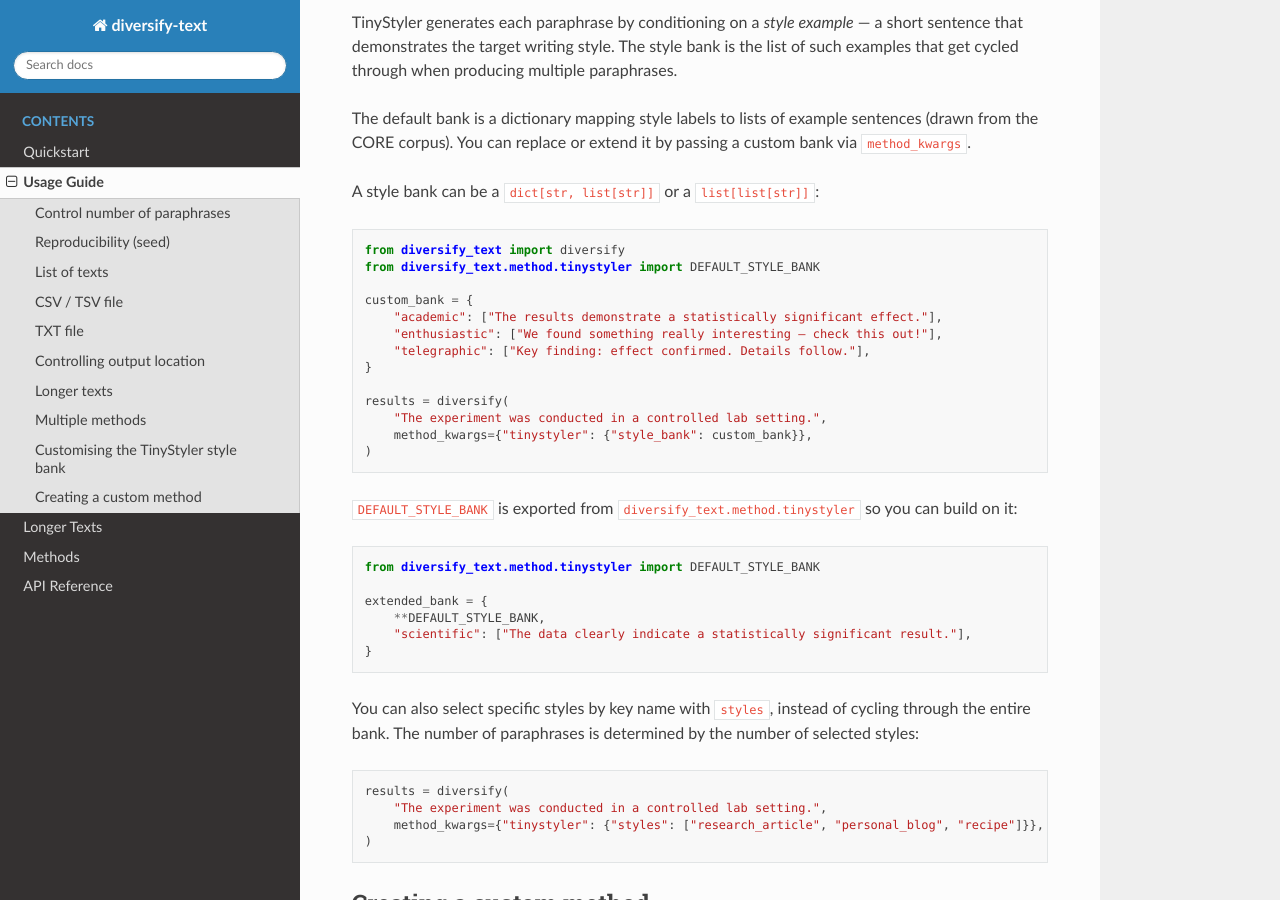
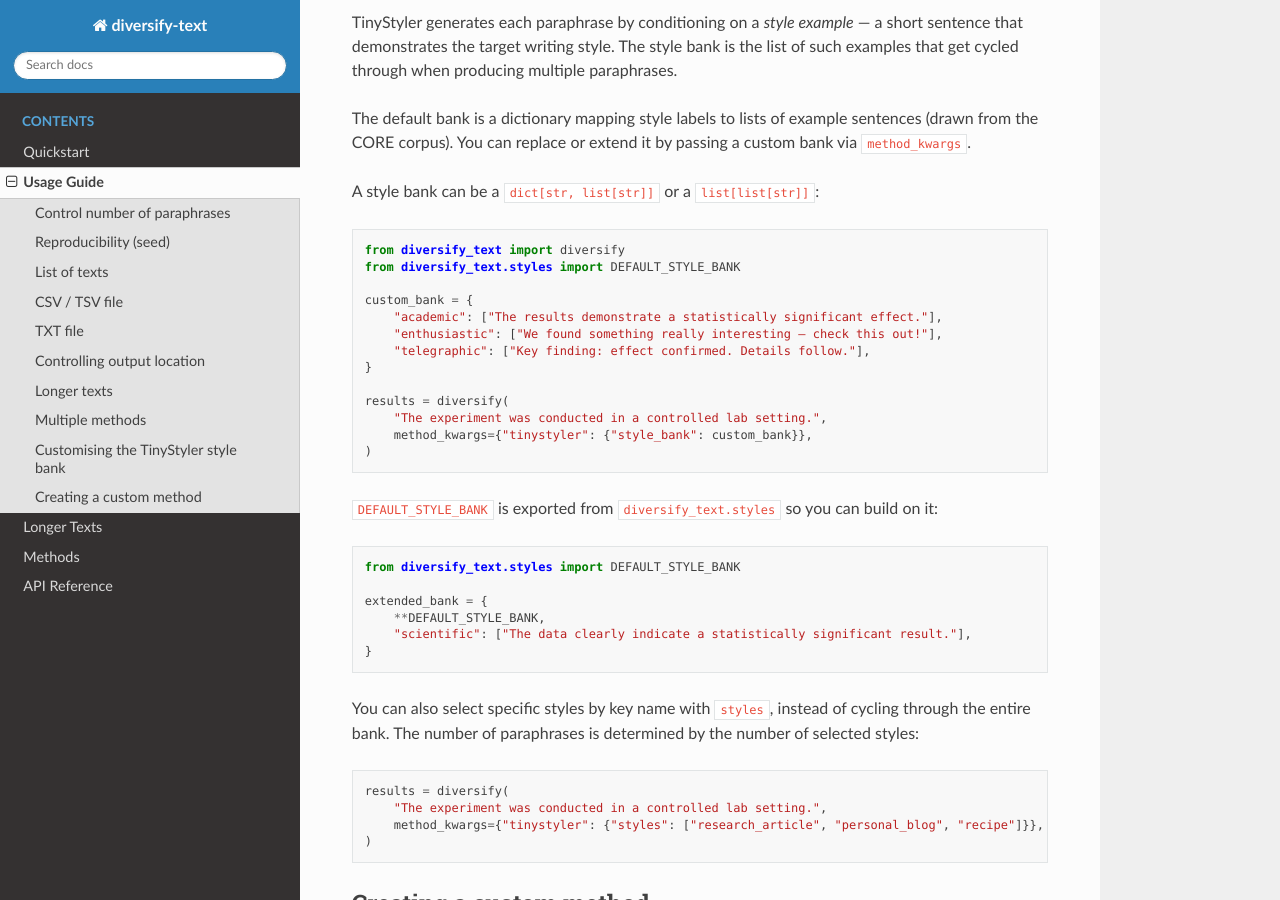
Before and after one commit to AnnaWegmann/diversify_text, a Sphinx documentation site: the page built from docs/usage.rst, in a window 1280 px wide and 900 px high, scrolled down 2339 px. Built offline with Sphinx 7.4.7 and the Read the Docs theme 3.1.0, drawn with Linux system fonts in a browser that asks for light colours.

Commit message:
- remove styles

```diff
--- a/docs/usage.rst
+++ b/docs/usage.rst
@@ -135,7 +135,7 @@ A style bank can be a ``dict[str, list[str]]`` or a ``list[list[str]]``:
 .. code-block:: python
 
    from diversify_text import diversify
-   from diversify_text.method.tinystyler import DEFAULT_STYLE_BANK
+   from diversify_text.styles import DEFAULT_STYLE_BANK
 
    custom_bank = {
        "academic": ["The results demonstrate a statistically significant effect."],
@@ -148,12 +148,12 @@ A style bank can be a ``dict[str, list[str]]`` or a ``list[list[str]]``:
        method_kwargs={"tinystyler": {"style_bank": custom_bank}},
    )
 
-``DEFAULT_STYLE_BANK`` is exported from ``diversify_text.method.tinystyler`` so you
+``DEFAULT_STYLE_BANK`` is exported from ``diversify_text.styles`` so you
 can build on it:
 
 .. code-block:: python
 
-   from diversify_text.method.tinystyler import DEFAULT_STYLE_BANK
+   from diversify_text.styles import DEFAULT_STYLE_BANK
 
    extended_bank = {
        **DEFAULT_STYLE_BANK,
```
